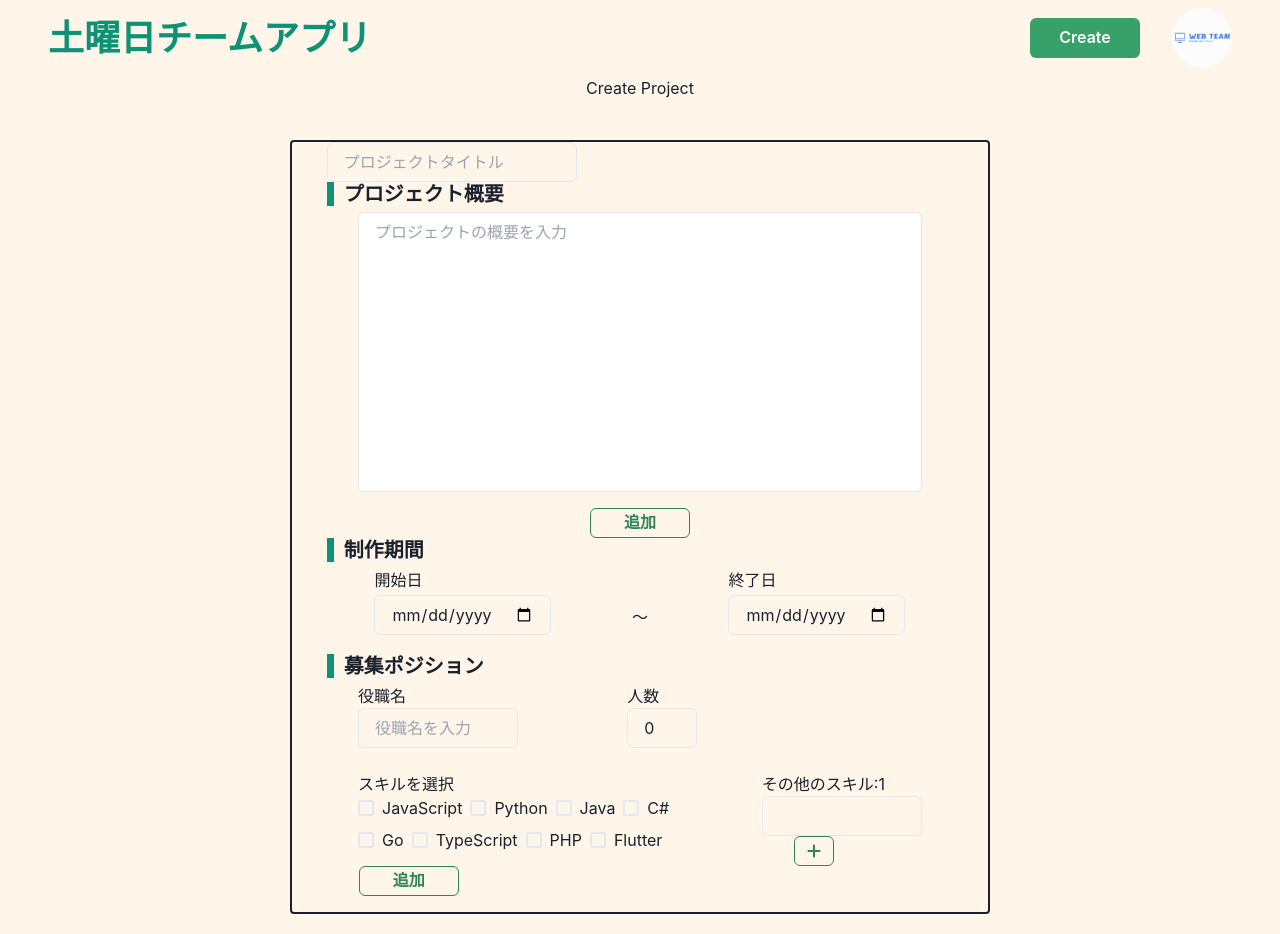
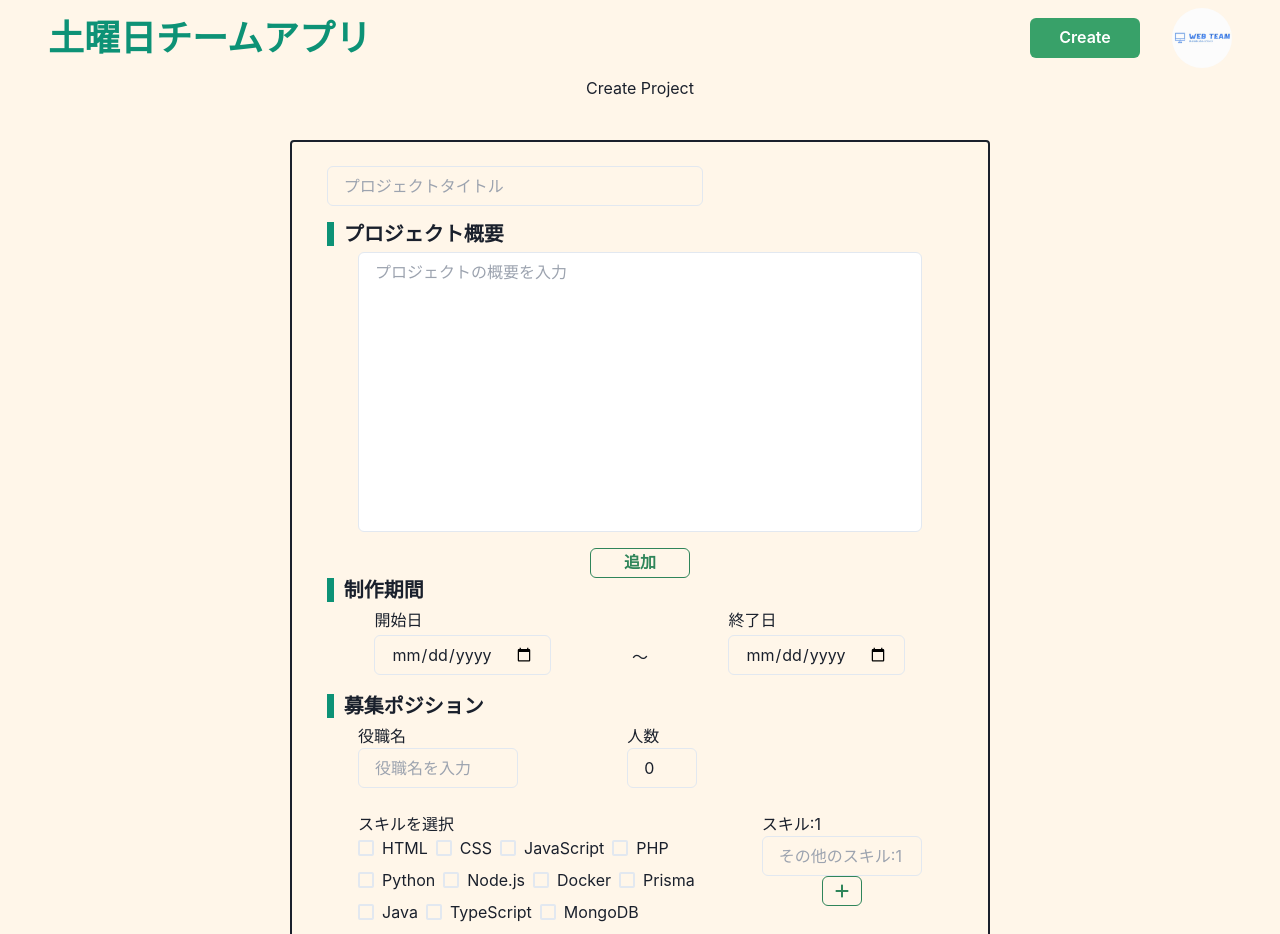
Before and after one commit to kai-f-24/saturday_team, a React (Create React App) app: page /createProject in a window 1280 px wide. Shown: the top 934 px of the page. Built offline with nearby package versions, Linux system fonts and the light colour scheme.

Commit message:
スタイル修正

```diff
--- a/src/frontend/components/projectForm/field/positionForm.tsx
+++ b/src/frontend/components/projectForm/field/positionForm.tsx
@@ -18,6 +18,7 @@ import {
   handleAddOrRemoveFieldOrBlockType,
   handleChangeInputType,
 } from "../types/types";
+import { skillTagMap } from "../../../maps/skillTagMap";
 
 interface PositionFormProps {
   inputs: projectDetailDataType;
@@ -42,11 +43,13 @@ const PositionForm: React.FC<PositionFormProps> = ({
     colorScheme: "red",
     height: "30px",
     width: "10px",
+    tailwind: "ml-6 mr-0",
   };
 
   const theme = useTheme();
 
   return (
+    <>
       <Box w={"90%"} mb={4}>
         <TitleBlock value="募集ポジション" />
         {/* <Stack> */}
@@ -88,36 +91,17 @@ const PositionForm: React.FC<PositionFormProps> = ({
                 <Text>スキルを選択</Text>
                 <Collapse in={true}>
                   <CheckboxGroup
-                  // value={inputs.recruitment[0].skills}
+                    value={inputs.recruitment[0].skills}
                     onChange={(e: string[]) =>
                       handleChangeInput(e, "recruitment", "skills")
                     }
                   >
                     <Flex w="350px" wrap="wrap">
-                    <Checkbox value="javascript" mr={2} mb={2}>
-                      JavaScript
+                      {Object.keys(skillTagMap).map((skillId) => (
+                        <Checkbox value={skillId} mr={2} mb={2}>
+                          {skillTagMap[skillId].skillName}
                         </Checkbox>
-                    <Checkbox value="python" mr={2} mb={2}>
-                      Python
-                    </Checkbox>
-                    <Checkbox value="java" mr={2} mb={2}>
-                      Java
-                    </Checkbox>
-                    <Checkbox value="csharp" mr={2} mb={2}>
-                      C#
-                    </Checkbox>
-                    <Checkbox value="golang" mr={2} mb={2}>
-                      Go
-                    </Checkbox>
-                    <Checkbox value="typescript" mr={2} mb={2}>
-                      TypeScript
-                    </Checkbox>
-                    <Checkbox value="php" mr={2} mb={2}>
-                      PHP
-                    </Checkbox>
-                    <Checkbox value="flutter" mr={2} mb={2}>
-                      Flutter
-                    </Checkbox>
+                      ))}
                     </Flex>
                   </CheckboxGroup>
                 </Collapse>
@@ -127,9 +111,10 @@ const PositionForm: React.FC<PositionFormProps> = ({
             <GridItem colSpan={1}>
               {/* map関数を追加 */}
               <Box key={0}>
-              <Text>その他のスキル:1</Text>
+                <Text>スキル:1</Text>
                 <Input
                   w="160px"
+                  placeholder={"その他のスキル:1"}
                   onChange={(e) =>
                     handleChangeInput(
                       e,
@@ -141,14 +126,19 @@ const PositionForm: React.FC<PositionFormProps> = ({
                   }
                 />
               </Box>
+              <VStack>
                 {inputs.recruitment[0].otherSkills
                   .slice(1)
                   .map((otherSkill, otherSkillIndex) => {
                     const adjustOtherSkillIndex = otherSkillIndex + 1;
                     return (
-                  <Box key={otherSkillIndex}>
-                    <Flex>
-                      <Text>その他のスキル:{otherSkillIndex + 2} </Text>
+                      <Box key={otherSkillIndex} mt={3}>
+                        <Flex
+                          justifyContent={"center"}
+                          alignItems={"center"}
+                          mb={2}
+                        >
+                          <Text>スキル: {adjustOtherSkillIndex + 1} </Text>
                           <NextButton
                             icon="trash"
                             customStyles={trashStyle}
@@ -165,6 +155,7 @@ const PositionForm: React.FC<PositionFormProps> = ({
                         <Input
                           w="160px"
                           value={otherSkill}
+                          placeholder={`その他のスキル${adjustOtherSkillIndex + 1}`}
                           onChange={(e) =>
                             handleChangeInput(
                               e,
@@ -181,8 +172,11 @@ const PositionForm: React.FC<PositionFormProps> = ({
                 <NextButton
                   icon="plus"
                   customStyles={addStyle}
-              onClick={() => handleAddFieldOrBlock("recruitment", "otherSkill")}
+                  onClick={() =>
+                    handleAddFieldOrBlock("recruitment", "otherSkill")
+                  }
                 />
+              </VStack>
             </GridItem>
           </Grid>
         </VStack>
@@ -203,7 +197,6 @@ const PositionForm: React.FC<PositionFormProps> = ({
                       <Input
                         w="160px"
                         placeholder="役職名を入力"
-                      value={input.title}
                         onChange={(e) =>
                           handleChangeInput(
                             e,
@@ -250,30 +243,11 @@ const PositionForm: React.FC<PositionFormProps> = ({
                           }
                         >
                           <Flex w="350px" wrap="wrap">
-                          <Checkbox value="javascript" mr={2} mb={2}>
-                            JavaScript
+                            {Object.keys(skillTagMap).map((skillId) => (
+                              <Checkbox value={skillId} mr={2} mb={2}>
+                                {skillTagMap[skillId].skillName}
                               </Checkbox>
-                          <Checkbox value="python" mr={2} mb={2}>
-                            Python
-                          </Checkbox>
-                          <Checkbox value="java" mr={2} mb={2}>
-                            Java
-                          </Checkbox>
-                          <Checkbox value="csharp" mr={2} mb={2}>
-                            C#
-                          </Checkbox>
-                          <Checkbox value="golang" mr={2} mb={2}>
-                            Go
-                          </Checkbox>
-                          <Checkbox value="typescript" mr={2} mb={2}>
-                            TypeScript
-                          </Checkbox>
-                          <Checkbox value="php" mr={2} mb={2}>
-                            PHP
-                          </Checkbox>
-                          <Checkbox value="flutter" mr={2} mb={2}>
-                            Flutter
-                          </Checkbox>
+                            ))}
                           </Flex>
                         </CheckboxGroup>
                       </Collapse>
@@ -297,6 +271,8 @@ const PositionForm: React.FC<PositionFormProps> = ({
                         }
                       />
                     </Box>
+                    <VStack>
+
                     {inputs.recruitment[adjustIndex].otherSkills
                       .slice(1)
                       .map((otherSkill, otherSkillIndex) => {
@@ -345,6 +321,7 @@ const PositionForm: React.FC<PositionFormProps> = ({
                         )
                       }
                     />
+                    </VStack>
                   </GridItem>
                 </Grid>
                 <NextButton
@@ -362,11 +339,12 @@ const PositionForm: React.FC<PositionFormProps> = ({
             </>
           );
         })}
+      </Box>
       <NextButton
         value="追加"
         onClick={() => handleAddFieldOrBlock("recruitment")}
       />
-    </Box>
+    </>
   );
 };
 
--- a/src/frontend/components/projectForm/field/titleForm.tsx
+++ b/src/frontend/components/projectForm/field/titleForm.tsx
@@ -8,11 +8,10 @@ interface TitleFormProps {
 
 const TitleForm: React.FC<TitleFormProps> = ({ handleChangeInput }) => {
   return (
-    <Box w={"90%"}>
-      {/* title */}
+    <Box w={"90%"} mt={6} mb={4}>
       <Input
         placeholder="プロジェクトタイトル"
-        w={"40%"}
+        w={"60%"}
         onChange={(e) => handleChangeInput(e, "title")}
       />
     </Box>
--- a/src/frontend/components/projectForm/formUtils/formUtil.ts
+++ b/src/frontend/components/projectForm/formUtils/formUtil.ts
@@ -3,12 +3,12 @@ import { projectDetailDataType } from "../../../../backend/sampleData/projectDat
 export  class formUtile {
   constructor(
     public input: projectDetailDataType,
-    public field: "title" | "overview" | "date" | "recruitment", // 項目をぼる
-    public name: string = "", // 項目の中の部分を絞る
-    public value: string | number | string[] = "", // e.target.valueを変換しておく
-    public index: number = 0, // 概要or募集要項の配列番号
+    public field: "title" | "overview" | "date" | "recruitment", // 項目
+    public name: string = "", // 項目の中の変更箇所
+    public value: string | number | string[] = "", // 変更された値
+    public index: number = 0, // fieldの配列番号
     public otherSkillsIndex: number = 0, // その他のスキルの配列番号
-    public option: string = "" // 入力かボタンの追加かを絞る
+    public option: string = "" //
   ) {
     this.input = input;
     this.field = field;
--- a/src/frontend/components/projectForm/projectForm.tsx
+++ b/src/frontend/components/projectForm/projectForm.tsx
@@ -119,8 +119,10 @@ const ProjectForm = ({ projectDetailInfo }: ProjectProps) => {
       </Flex>
       <VStack my={8}>
         {projectDetailInfo ? (
+          // 既存プロジェクト情報編集
           <EditProjectForm />
         ) : (
+          // 新規プロジェクト情報入力
           <CreateProjectForm
             inputs={inputs}
             handleChangeInput={handleChangeInput}
```
Lines whose indentation alone changed are shown as unchanged.
